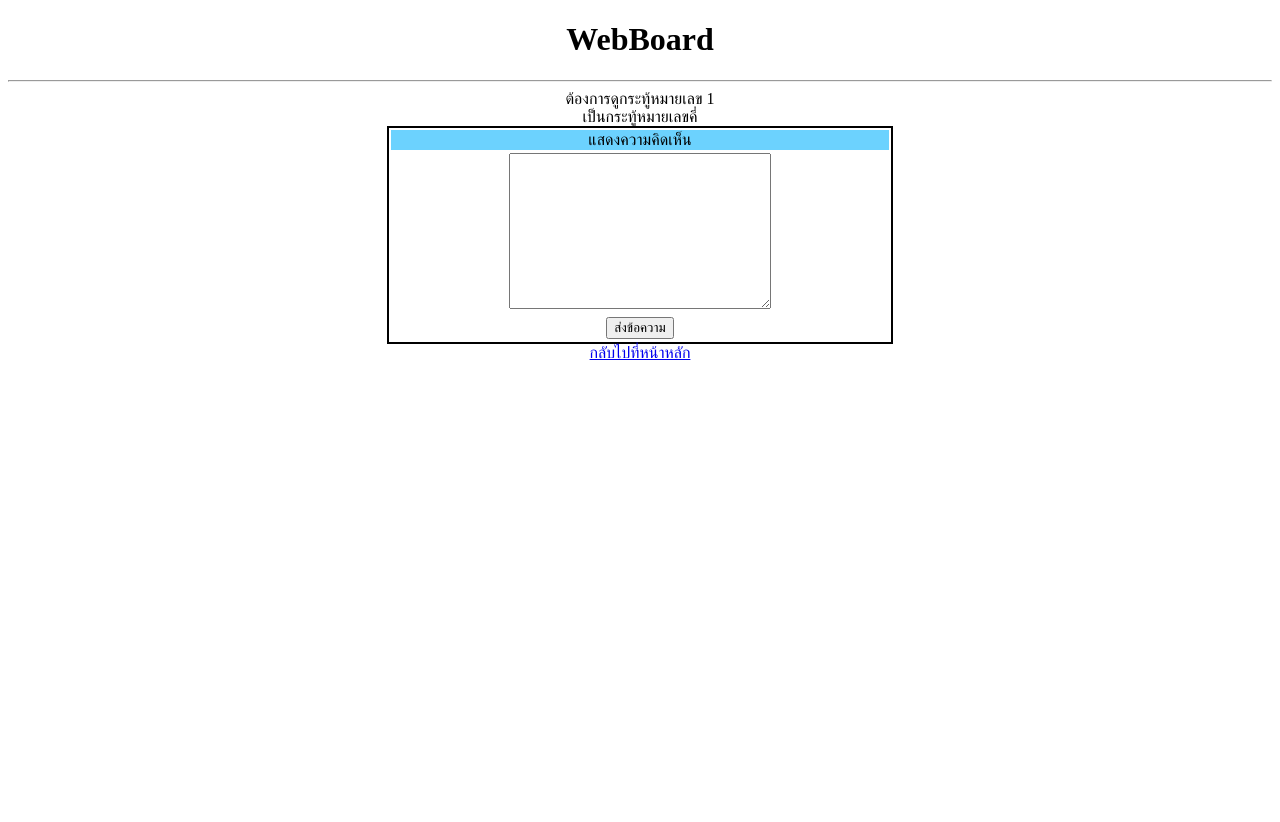
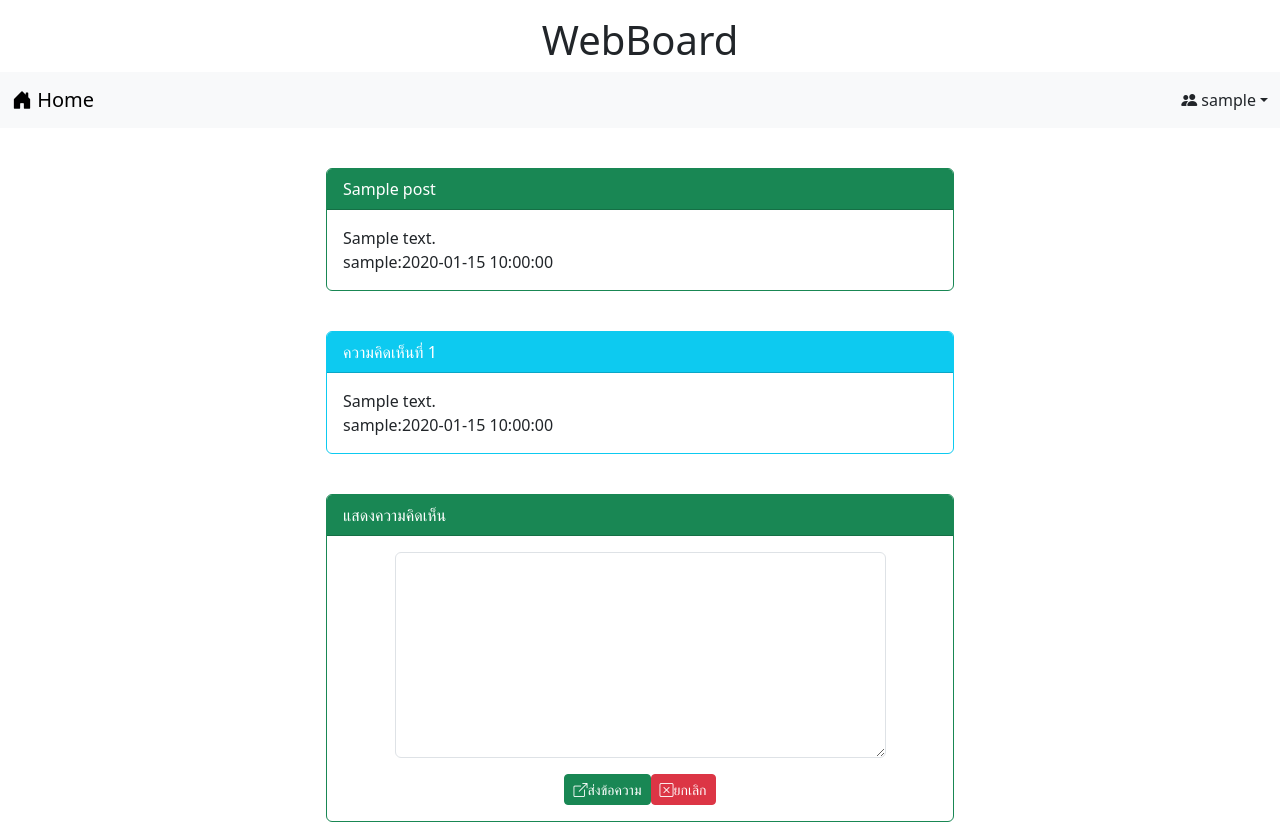
Before and after one commit to cryjamoo/Webboard-ECT_Jakkaphan, a PHP site: page /post.php?id=1 in a window 1280 px wide. Before the commit the page ends 360 px from the top, so only its background shows below. Run offline with PHP 8.4, Linux system fonts and the light colour scheme; the visitor is signed in with stand-in values (Sample User, id 1); tables that the repository leaves empty hold one stand-in row (values such as "Sample post").

Commit message:
post and post save
post and post save

```diff
--- a/post.php
+++ b/post.php
@@ -4,35 +4,100 @@
     <meta charset="UTF-8">
     <meta name="viewport" content="width=device-width, initial-scale=1.0">
     <title>Document</title>
+    <link href="https://cdn.jsdelivr.net/npm/bootstrap@5.3.2/dist/css/bootstrap.min.css" rel="stylesheet" integrity="sha384-T3c6CoIi6uLrA9TneNEoa7RxnatzjcDSCmG1MXxSR1GAsXEV/Dwwykc2MPK8M2HN" crossorigin="anonymous">
+    <script src="https://cdn.jsdelivr.net/npm/bootstrap@5.3.2/dist/js/bootstrap.bundle.min.js" integrity="sha384-C6RzsynM9kWDrMNeT87bh95OGNyZPhcTNXj1NW7RuBCsyN/o0jlpcV8Qyq46cDfL" crossorigin="anonymous"></script>
+    <link rel="stylesheet" href="https://cdn.jsdelivr.net/npm/bootstrap-icons@1.11.3/font/bootstrap-icons.min.css">
 </head>
 <body>
-<h1 style="text-align: center;">WebBoard</h1>
-    <hr>
-    <div style="text-align: center;">
-    <?php
-    $id = ($_GET["id"]);
-    echo "ต้องการดูกระทู้หมายเลข $id";
+<?php session_start();
+if(!isset($_SESSION['id'])) {
+    header("Location:index.php");
+    die();
+}
+?>
+<h1 style="text-align: center;" class="mt-3">WebBoard</h1>
+    <?php include"nav.php";
+    $conn=new PDO("mysql:host=localhost;dbname=webboard;charset=utf8","root","");
+    $sql="SELECT post.title,post.content,post.post_date,user.login FROM post
+    INNER JOIN user ON (post.user_id=user.id ) WHERE post.id=$_GET[id] ";
+    $result=$conn->query($sql);
+    if($result->rowCount()==1){
+    $data=$result->fetch(PDO::FETCH_ASSOC);
+    $_SESSION["title"] = $data['title'];
+    $_SESSION["content"] = $data['content'];
+    }
     ?>
+
+    <div class="container_lg">
+    <div class="row mt-4">
+    <div class="col-lg-3 col-md-2 col-sm-1"></div>
+        <div class="col-lg-6 col-md-8 col-sm-10">
+            <div class="card border-success mt-3">
+                <div class="card-header bg-success text-white"><?php echo "$_SESSION[title]"; ?></div>
+                <div class="card-body">
+    <?php  echo "$_SESSION[content]<br>$data[login]:$data[post_date]";
+    $conn=null;
+    $conn=new PDO("mysql:host=localhost;dbname=webboard;charset=utf8","root","");
+    $sql="SELECT * FROM comment INNER JOIN user ON (comment.user_id=user.id ) WHERE post_id= $_GET[id]";
+    $result=$conn->query($sql);
+    $i=1;
+         while($row = $result->fetch()){
+
+        ?>
+                </div>
+            </div>
+        </div>
     </div>
-    <div style="text-align: center;">
-    <?php
-    $i= $id%2 ;
-    if($i==1){
-    echo "เป็นกระทู้หมายเลขคี่";
-}
-    else{
-    echo "เป็นกระทู้หมายเลขคู่";
-}
-    ?>
+</div>
+<div class="container_lg">
+    <div class="row mt-4">
+    <div class="col-lg-3 col-md-2 col-sm-1"></div>
+        <div class="col-lg-6 col-md-8 col-sm-10">
+            <div class="card border-info mt-3">
+                <div class="card-header bg-info text-white"><?php echo "ความคิดเห็นที่ $i"; ?></div>
+                <div class="card-body">
+    <?php  echo "$row[content]<br>$row[login]:$row[post_date]";
+    $i++;     }
+    $conn=null;
+        ?>
+                </div>
+            </div>
+        </div>
     </div>
-    <table style="border: 2px solid black; width: 40%;" align="center">
-        <tr style="text-align: center;"><td style="background-color: #6cd2fe;" colspan="2" >แสดงความคิดเห็น</td></tr>
-        <tr style="text-align: center;"><td><textarea name="" id="" cols="30" rows="10"></textarea></td></tr>
-        <tr style="text-align: center;"><td colspan="2"><input type="submit" value="ส่งข้อความ"></form></td></tr>
-    </table>
-    <div style="text-align: center;">
-        <a href="index.php">กลับไปที่หน้าหลัก</a>
+</div>
+<div class="container_lg">
+    <div class="row mt-4">
+
+        <div class="col-lg-3 col-md-2 col-sm-1"></div>
+        <div class="col-lg-6 col-md-8 col-sm-10">
+            <div class="card border-success mt-3">
+                <div class="card-header bg-success text-white">แสดงความคิดเห็น</div>
+                <div class="card-body">
+                    <form action="post_save.php" method="post">
+                        <input type="hidden" name="post_id" value="<?= $_GET['id'];?>">
+                        <div class="row mb-3 justify-content-center">
+                            <div class="col-lg-10">
+                                <textarea name="comment"  rows="8" class="form-control" require></textarea>
+                            </div>
+                        </div>
+                        <div class="row">
+                            <div class="col-lg-12 d-flex justify-content-center">
+                                <button type="submit" class="btn btn-success btn-sm text-white">
+                                    <i class="bi bi-box-arrow-up-right"></i>ส่งข้อความ
+                                </button>
+                                <button type="reset" class="btn btn-danger btn-sm">
+                                <i class="bi bi-x-square"></i>ยกเลิก</button>
+                            </div>
+                        </div>
+                    </form>
+                </div>
+            </div>
+        </div>
+
     </div>
+</div>
+
+
 
 </body>
 </html>
```
Also changed, not shown: index.php (+9 -2 lines), post_save.php (added, +15 -0 lines).
